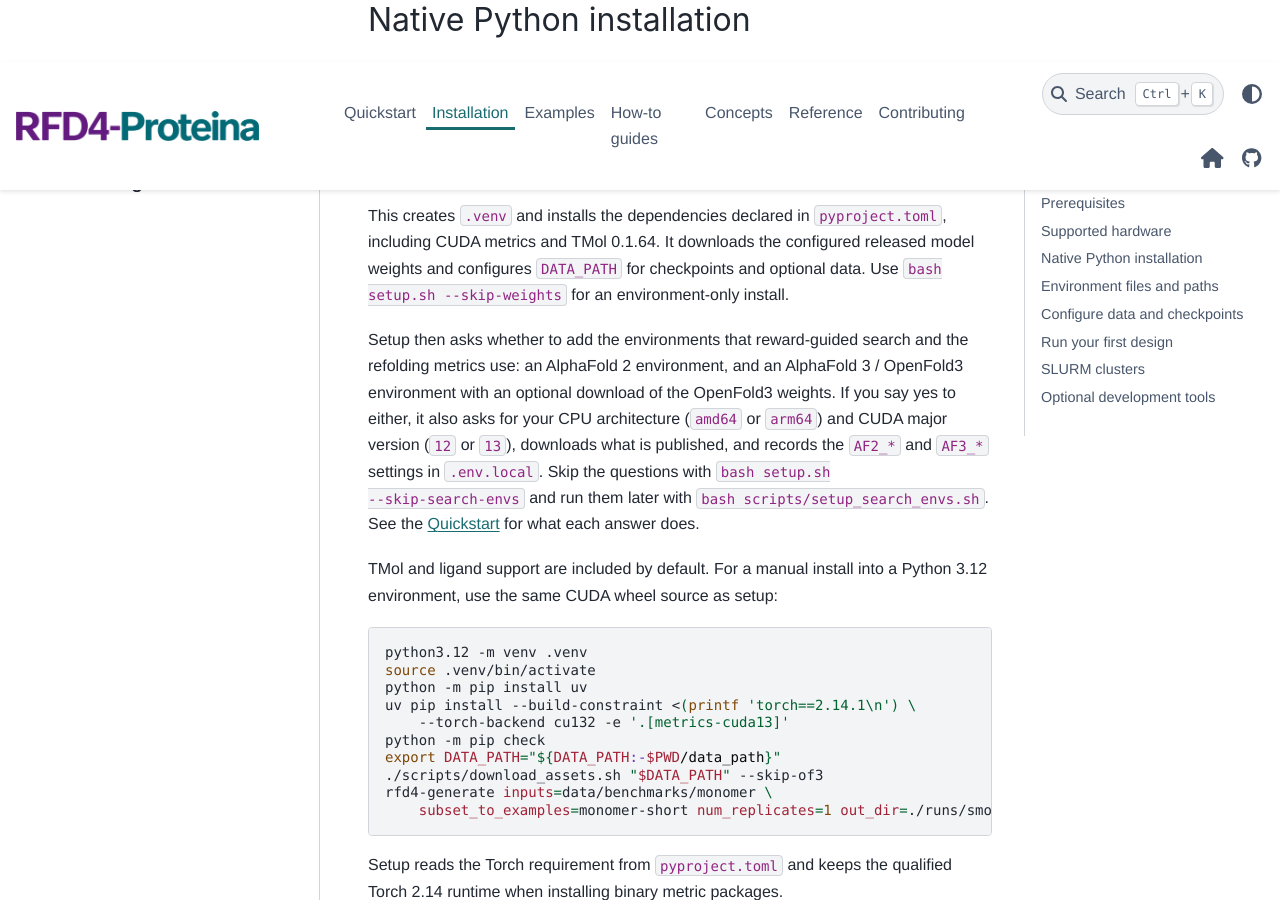
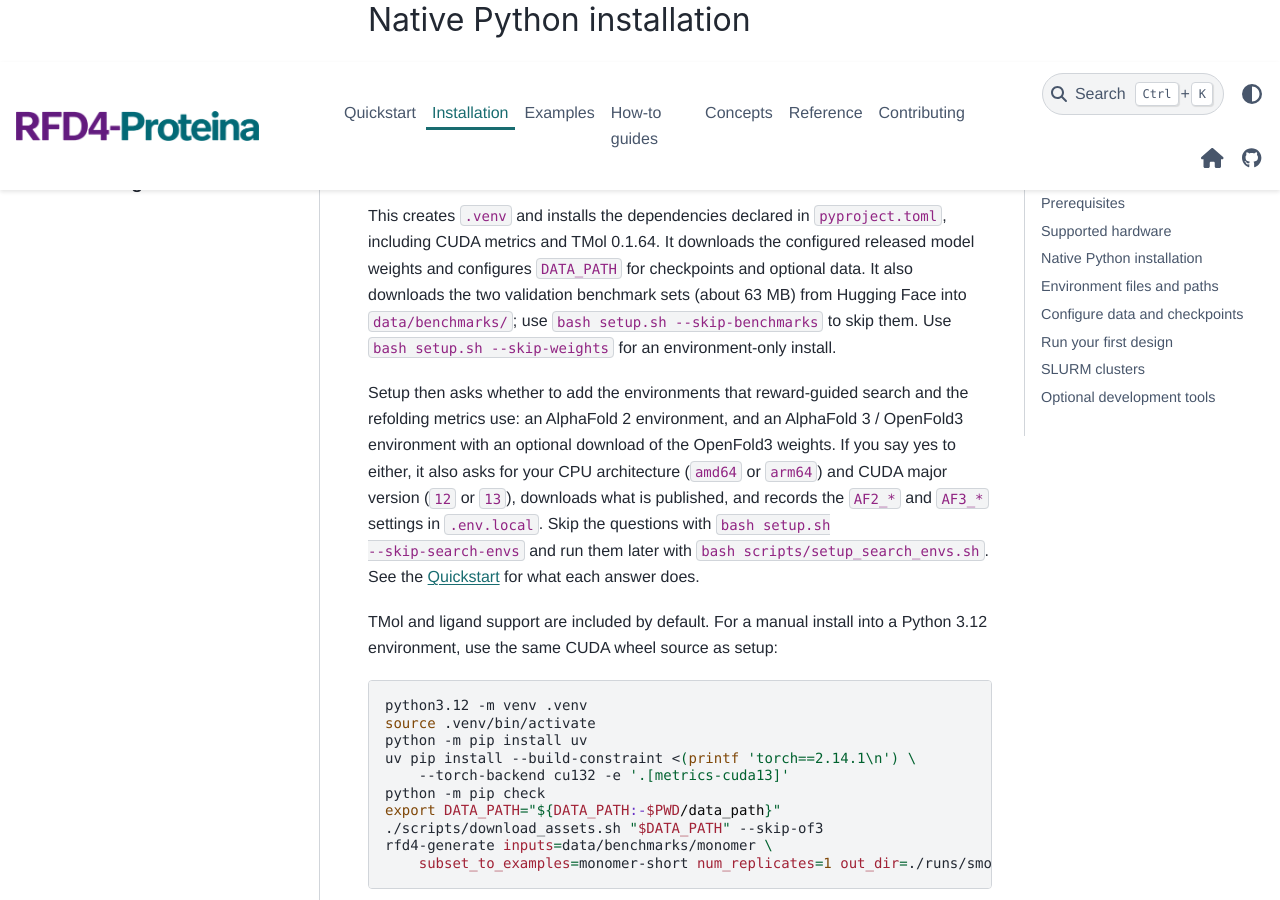
Before and after one commit to RazzyChen/RFD4-Proteina, a Sphinx documentation site: the page built from docs/installation.rst, in a window 1280 px wide and 900 px high, scrolled down 1056 px. Built offline with Sphinx 7.4.7 and the PyData theme 0.15.4, drawn with Linux system fonts in a browser that asks for light colours.

Commit message:
build: fetch the large validation benchmarks from Hugging Face and link large media there instead of storing them in git

```diff
--- a/docs/index.rst
+++ b/docs/index.rst
@@ -32,7 +32,7 @@ RFD4-Proteina
        </div>
      </div>
      <figure class="hero-figure">
-       <img src="_static/hero-protein.png"
+       <img src="https://huggingface.co/datasets/nvidia/RFD4-Proteina/resolve/main/media/docs/_static/hero-protein.png"
             alt="A designed protein shown as a teal ribbon, wrapped around a small molecule ligand
                  drawn in pink at its binding pocket.">
      </figure>
--- a/docs/installation.rst
+++ b/docs/installation.rst
@@ -56,7 +56,8 @@ Clone and run setup:
 
 This creates ``.venv`` and installs the dependencies declared in ``pyproject.toml``,
 including CUDA metrics and TMol 0.1.64. It downloads the configured released model
-weights and configures ``DATA_PATH`` for checkpoints and optional data.
+weights and configures ``DATA_PATH`` for checkpoints and optional data. It also downloads the two validation
+benchmark sets (about 63 MB) from Hugging Face into ``data/benchmarks/``; use ``bash setup.sh --skip-benchmarks`` to skip them.
 Use ``bash setup.sh --skip-weights`` for an environment-only install.
 
 Setup then asks whether to add the environments that reward-guided search and the refolding
```
Also changed, not shown: README.md (+3 -3 lines), docs/contributing/packaging.md (+2 -1 lines), 5 other files.
